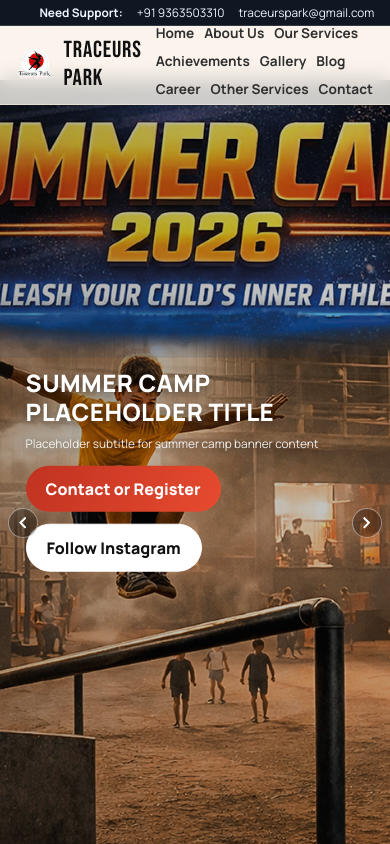
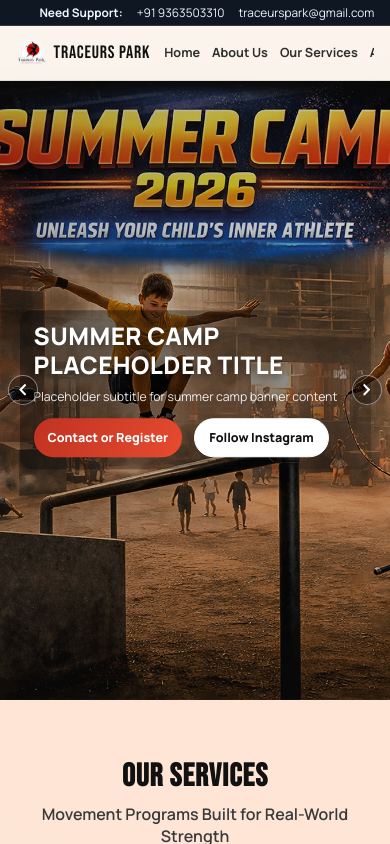
Before and after one commit to SanjayTheMass/traceurspark, a React (Vite) app: page / in a window 390 px wide. Shown: the top 844 px of the page. Built offline with nearby package versions, Linux system fonts and the light colour scheme.

Commit message:
Improve mobile nav and team carousel behavior

```diff
--- a/src/App.jsx
+++ b/src/App.jsx
@@ -184,6 +184,22 @@ const BANNER_AUTO_SCROLL_MS = 5500;
 const TEAM_TILES_PER_SCROLL = 3;
 const TESTIMONIAL_AUTO_SCROLL_MS = 7000;
 
+const getVisibleTeamCards = () => {
+  if (typeof window === "undefined") {
+    return TEAM_TILES_PER_SCROLL;
+  }
+
+  if (window.innerWidth <= 740) {
+    return 1;
+  }
+
+  if (window.innerWidth <= 1060) {
+    return 2;
+  }
+
+  return TEAM_TILES_PER_SCROLL;
+};
+
 function App() {
   const banners = [
     {
@@ -210,12 +226,14 @@ function App() {
   const [activeBanner, setActiveBanner] = useState(0);
   const [animatedStats, setAnimatedStats] = useState(stats.map(() => 0));
   const [teamIndex, setTeamIndex] = useState(0);
+  const [visibleTeamCards, setVisibleTeamCards] = useState(getVisibleTeamCards);
   const [teamOffsetPx, setTeamOffsetPx] = useState(0);
   const [activeTestimonial, setActiveTestimonial] = useState(0);
   const teamTrackRef = useRef(null);
+  const teamTouchStartX = useRef(null);
   const testimonialTouchStartX = useRef(null);
 
-  const maxTeamIndex = Math.max(0, trainers.length - TEAM_TILES_PER_SCROLL);
+  const maxTeamIndex = Math.max(0, trainers.length - visibleTeamCards);
   const statsDisplay = useMemo(
     () =>
       stats.map((stat, index) => {
@@ -242,6 +260,35 @@ function App() {
 
   const previousTeamPage = () => {
     setTeamIndex((previousIndex) => Math.max(previousIndex - 1, 0));
+  };
+
+  const handleTeamTouchStart = (event) => {
+    teamTouchStartX.current = event.changedTouches[0]?.clientX ?? null;
+  };
+
+  const handleTeamTouchEnd = (event) => {
+    const startX = teamTouchStartX.current;
+    const endX = event.changedTouches[0]?.clientX;
+
+    if (startX === null || typeof endX !== "number") {
+      return;
+    }
+
+    const swipeDelta = startX - endX;
+    const swipeThreshold = 45;
+
+    if (Math.abs(swipeDelta) < swipeThreshold) {
+      teamTouchStartX.current = null;
+      return;
+    }
+
+    if (swipeDelta > 0) {
+      nextTeamPage();
+    } else {
+      previousTeamPage();
+    }
+
+    teamTouchStartX.current = null;
   };
 
   const nextTestimonial = () => {
@@ -286,29 +333,32 @@ function App() {
   };
 
   useEffect(() => {
-    const updateTeamOffset = (targetIndex = teamIndex) => {
-      const track = teamTrackRef.current;
-
-      if (!track || track.children.length === 0) {
-        setTeamOffsetPx(0);
-        return;
-      }
-
-      const boundedIndex = Math.max(0, Math.min(targetIndex, track.children.length - 1));
-      const targetCard = track.children[boundedIndex];
-      setTeamOffsetPx(targetCard ? targetCard.offsetLeft : 0);
+    const handleResize = () => {
+      setVisibleTeamCards(getVisibleTeamCards());
     };
 
-    updateTeamOffset(teamIndex);
-
-    const handleResize = () => {
-      updateTeamOffset(teamIndex);
-    };
-
+    handleResize();
     window.addEventListener("resize", handleResize);
 
     return () => window.removeEventListener("resize", handleResize);
-  }, [teamIndex]);
+  }, []);
+
+  useEffect(() => {
+    setTeamIndex((previousIndex) => Math.min(previousIndex, maxTeamIndex));
+  }, [maxTeamIndex]);
+
+  useEffect(() => {
+    const track = teamTrackRef.current;
+
+    if (!track || track.children.length === 0) {
+      setTeamOffsetPx(0);
+      return;
+    }
+
+    const boundedIndex = Math.max(0, Math.min(teamIndex, maxTeamIndex));
+    const targetCard = track.children[boundedIndex];
+    setTeamOffsetPx(targetCard ? targetCard.offsetLeft : 0);
+  }, [teamIndex, maxTeamIndex, visibleTeamCards]);
 
   useEffect(() => {
     const timer = setTimeout(() => {
@@ -477,7 +527,11 @@ function App() {
               <h2 className="team-main-title">Our Team</h2>
               <p className="team-subtitle">Dedicated Trainers for Every Movement Style</p>
             </div>
-            <div className="team-carousel">
+            <div
+              className="team-carousel"
+              onTouchStart={handleTeamTouchStart}
+              onTouchEnd={handleTeamTouchEnd}
+            >
               <button
                 className="team-nav-btn left"
                 type="button"
--- a/src/styles.css
+++ b/src/styles.css
@@ -507,6 +507,7 @@ main {
 .team-carousel {
   position: relative;
   padding: 0 52px;
+  touch-action: pan-y;
 }
 
 .team-viewport {
@@ -522,7 +523,7 @@ main {
 }
 
 .trainer-card {
-  flex: 0 0 calc((100% - 68px) / 3);
+  flex: 0 0 calc((100% - 90px) / 3);
 }
 
 .team-nav-btn {
@@ -1184,9 +1185,40 @@ main {
   }
 
   .nav-links {
-    width: 100%;
-    font-size: 0.85rem;
-    gap: 10px;
+    width: auto;
+    flex: 1;
+    margin-left: 0;
+    justify-content: flex-start;
+    flex-wrap: nowrap;
+    overflow-x: auto;
+    overflow-y: hidden;
+    white-space: nowrap;
+    font-size: 0.79rem;
+    gap: 12px;
+    padding-bottom: 0;
+    -webkit-overflow-scrolling: touch;
+    scrollbar-width: none;
+  }
+
+  .nav-links::-webkit-scrollbar {
+    display: none;
+  }
+
+  .nav-links a {
+    flex: 0 0 auto;
+  }
+
+  .brand {
+    gap: 6px;
+  }
+
+  .brand img {
+    width: 32px;
+    height: 32px;
+  }
+
+  .brand span {
+    font-size: 1.12rem;
   }
 
   .hero {
@@ -1195,20 +1227,39 @@ main {
 
   .hero-carousel {
     width: 100%;
-    height: 105vh;
-    min-height: 240px;
+    height: clamp(430px, 74vh, 620px);
+    min-height: 430px;
   }
 
   .hero-caption {
-    width: 92vw;
-    left: 4vw;
-    top: 44%;
+    width: 90vw;
+    left: 5vw;
+    top: 50%;
     transform: translateY(-50%);
-    padding: 6px 0 6px 10px;
+    padding: 12px 12px 12px 14px;
+    background: linear-gradient(120deg, rgba(10, 10, 10, 0.46), rgba(10, 10, 10, 0.2));
+    border-radius: 12px;
+  }
+
+  .hero-caption h1 {
+    font-size: clamp(1.15rem, 6.2vw, 1.8rem);
+    line-height: 1.18;
   }
 
   .hero-caption p {
-    margin-top: 8px;
+    margin-top: 9px;
+    font-size: clamp(0.72rem, 3.15vw, 0.88rem);
+    line-height: 1.5;
+  }
+
+  .hero-actions-inline {
+    margin-top: 12px;
+  }
+
+  .hero-actions-inline .cta-btn,
+  .hero-actions-inline .ghost-btn {
+    padding: 10px 14px;
+    font-size: 0.78rem;
   }
 
   .testimonials-section {
```
